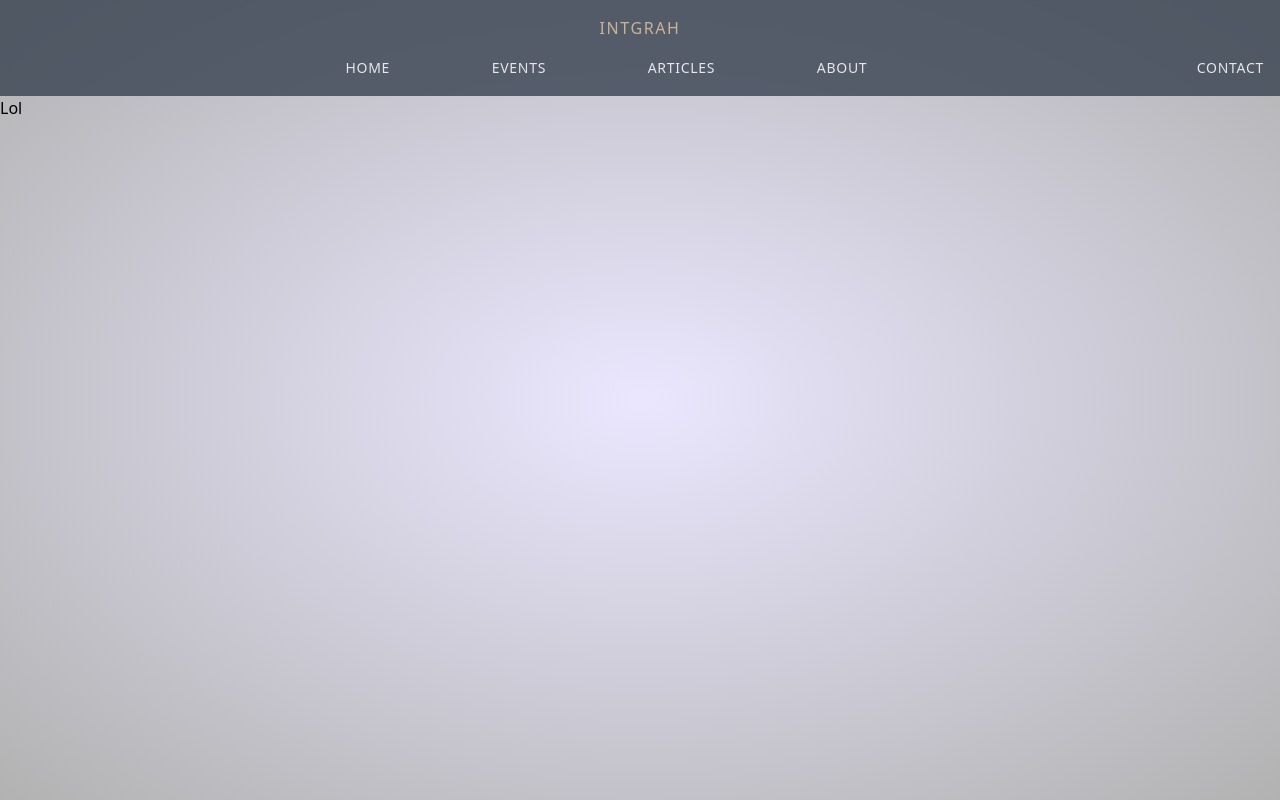
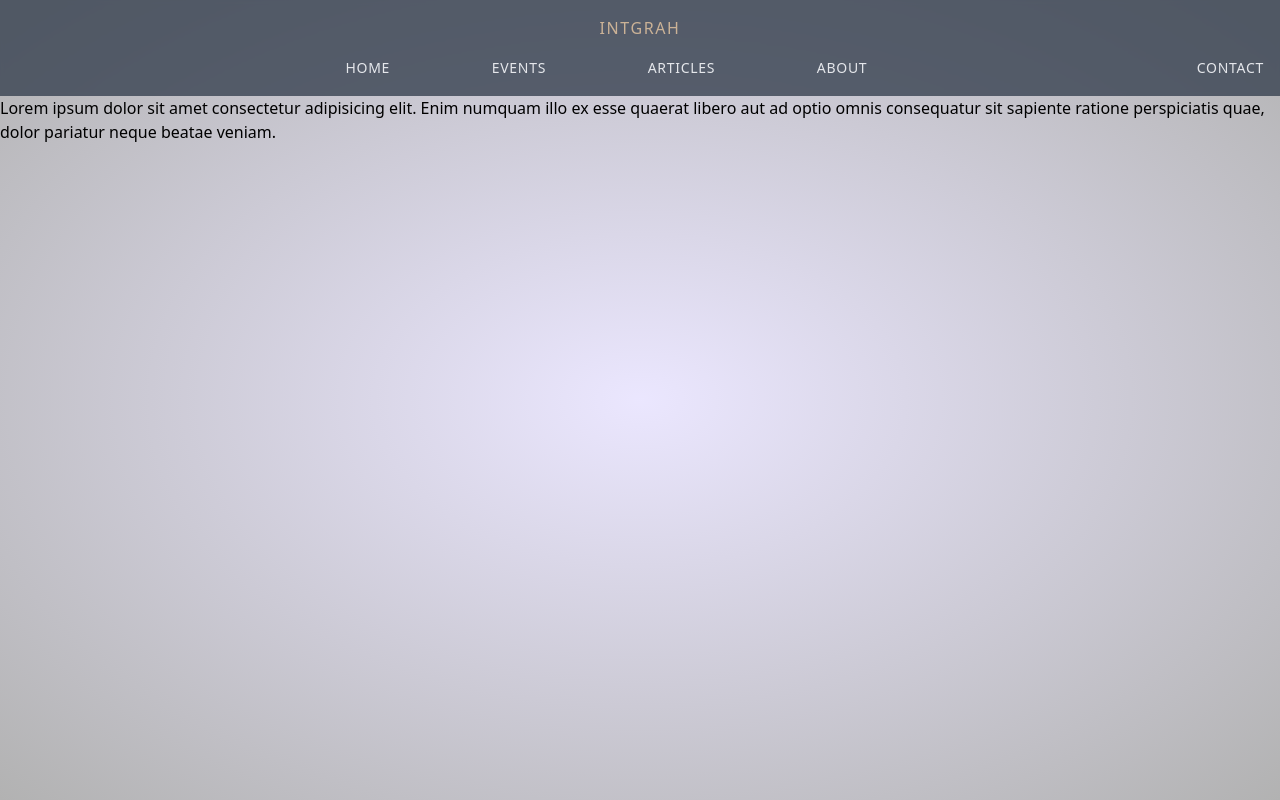
Before and after one commit to IntGrah/tabula-musica, a Next.js app: page /about in a window 1280 px wide. Built offline with nearby package versions, Linux system fonts and the light colour scheme.

Commit message:
Extract to page

```diff
--- a/app/about/page.tsx
+++ b/app/about/page.tsx
@@ -1,3 +1,9 @@
-export default function About() {
-  return <div>Lol</div>;
+export default function AboutPage() {
+  return (
+    <div>
+      Lorem ipsum dolor sit amet consectetur adipisicing elit. Enim numquam illo
+      ex esse quaerat libero aut ad optio omnis consequatur sit sapiente ratione
+      perspiciatis quae, dolor pariatur neque beatae veniam.
+    </div>
+  );
 }
--- /dev/null
+++ b/app/articles/articles.tsx
@@ -0,0 +1,11 @@
+// import Chopin from "./chopin";
+import Liszt from "./liszt";
+
+export default function Articles() {
+  return (
+    <div className="md:py-4 bg-gradient-to-r from-gray-500 to-gray-400 shadow-2xl">
+      <Liszt />
+      {/* <Chopin /> */}
+    </div>
+  );
+}
--- a/app/articles/page.tsx
+++ b/app/articles/page.tsx
@@ -1,11 +1,5 @@
-// import Chopin from "./chopin";
-import Liszt from "./liszt";
+import Articles from "./articles";
 
-export default function Articles() {
-  return (
-    <div className="md:py-4 bg-gradient-to-r from-gray-500 to-gray-400 shadow-2xl">
-      <Liszt />
-      {/* <Chopin /> */}
-    </div>
-  );
+export default function ArticlesPage() {
+  return <Articles />;
 }
--- /dev/null
+++ b/app/events/events.tsx
@@ -0,0 +1,21 @@
+import RachmaninoffVigil from "./rachmaninoffVigil";
+import CCMSConcert from "./ccms";
+import ClareRecital from "./clareRecital";
+import OboeRecital from "./oboeRecital";
+import PianoRecital from "./pianoRecital";
+import MozartOperaScenes from "./mozartOperaScenes";
+
+export default function Events() {
+  return (
+    <div
+      className={`flex flex-wrap bg-gray-800 text-white shadow-2xl transition-all`}
+    >
+      <RachmaninoffVigil />
+      <ClareRecital />
+      <PianoRecital />
+      <CCMSConcert />
+      <OboeRecital />
+      <MozartOperaScenes />
+    </div>
+  );
+}
--- a/app/events/page.tsx
+++ b/app/events/page.tsx
@@ -1,21 +1,12 @@
-import RachmaninoffVigil from "./rachmaninoffVigil";
-import CCMSConcert from "./ccms";
-import ClareRecital from "./clareRecital";
-import OboeRecital from "./oboeRecital";
-import PianoRecital from "./pianoRecital";
-import MozartOperaScenes from "./mozartOperaScenes";
+import Footer from "../ui/footer";
+import Events from "./events";
 
-export default function Events() {
+export default function EventsPage() {
   return (
-    <div
-      className={`flex flex-wrap bg-gray-800 text-white shadow-2xl transition-all`}
-    >
-      <RachmaninoffVigil />
-      <ClareRecital />
-      <PianoRecital />
-      <CCMSConcert />
-      <OboeRecital />
-      <MozartOperaScenes />
-    </div>
+    <>
+      <Events />
+      <div className="h-96"></div>
+      <Footer />
+    </>
   );
 }
--- a/app/liszt/page.tsx
+++ b/app/liszt/page.tsx
@@ -1,6 +1,6 @@
 import Footer from "../ui/footer";
 
-export default function Page() {
+export default function LisztPage() {
   return (
     <>
       <div>
--- a/app/oxford/page.tsx
+++ b/app/oxford/page.tsx
@@ -3,7 +3,7 @@ import Image from "next/image";
 const Balliol =
   "https://www.balliol.ox.ac.uk/themes/custom/frontend/images/balliol-logo.svg";
 
-export default function OxfordEmail() {
+export default function OxfordPage() {
   return (
     <div className="flex flex-col p-16">
       <div className="flex justify-between">
```
Also changed, not shown: app/page.tsx (+3 -4 lines).
